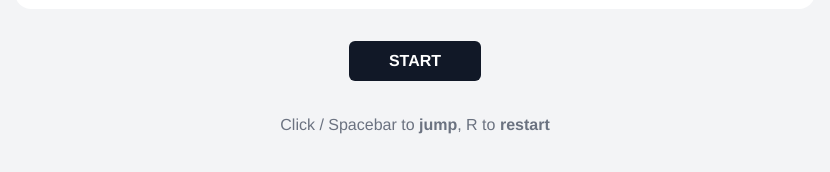
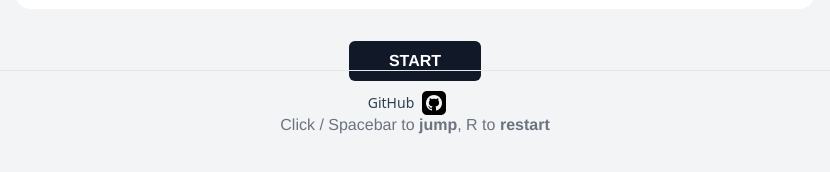
Before and after one commit to ilyapopovs/dino-game, a website built with Vite: page index.html in a window 1280 px wide. Shown: the part 666-838 px from the top of the page, without its empty margins (225-1055 px from the left). Built offline with nearby package versions, Linux system fonts and the light colour scheme; some packages are replaced by stand-ins of ours.

Commit message:
add polish

```diff
--- a/index.html
+++ b/index.html
@@ -5,9 +5,13 @@
     <link rel="icon" type="image/svg+xml" href="favicon.svg" />
     <meta name="viewport" content="width=device-width, initial-scale=1.0" />
     <title>Dino Game</title>
+    <meta
+      name="description"
+      content="Simplified clone of the Chrome's Dino Game, no libraries"
+    />
   </head>
-  <body class="bg-gray-100">
-    <div class="container">
+  <body>
+    <main class="container">
       <div class="flex justify-between px-4 pb-2 text-2xl font-bold">
         <div>High 🏆 <span id="high-score">0</span></div>
         <div><span id="score">0</span> ⏱ Score</div>
@@ -28,7 +32,30 @@
         Click / Spacebar to <strong>jump</strong>, R to
         <strong>restart</strong>
       </div>
-    </div>
+    </main>
+    <footer class="absolute bottom-0 w-full h-16 border-t">
+      <div class="h-full flex justify-center font-sans font-normal text-sm">
+        <a
+          target="_blank"
+          class="flex items-center mr-4"
+          href="https://github.com/ilyapopovs/dino-game"
+        >
+          <span class="mr-2">GitHub</span>
+          <svg
+            class="inline logo"
+            fill="hsl(var(--color-text-primary))"
+            xmlns="http://www.w3.org/2000/svg"
+            width="24"
+            height="24"
+            viewBox="0 0 24 24"
+          >
+            <path
+              d="M19 0h-14c-2.761 0-5 2.239-5 5v14c0 2.761 2.239 5 5 5h14c2.762 0 5-2.239 5-5v-14c0-2.761-2.238-5-5-5zm-4.466 19.59c-.405.078-.534-.171-.534-.384v-2.195c0-.747-.262-1.233-.55-1.481 1.782-.198 3.654-.875 3.654-3.947 0-.874-.312-1.588-.823-2.147.082-.202.356-1.016-.079-2.117 0 0-.671-.215-2.198.82-.64-.18-1.324-.267-2.004-.271-.68.003-1.364.091-2.003.269-1.528-1.035-2.2-.82-2.2-.82-.434 1.102-.16 1.915-.077 2.118-.512.56-.824 1.273-.824 2.147 0 3.064 1.867 3.751 3.645 3.954-.229.2-.436.552-.508 1.07-.457.204-1.614.557-2.328-.666 0 0-.423-.768-1.227-.825 0 0-.78-.01-.055.487 0 0 .525.246.889 1.17 0 0 .463 1.428 2.688.944v1.489c0 .211-.129.459-.528.385-3.18-1.057-5.472-4.056-5.472-7.59 0-4.419 3.582-8 8-8s8 3.581 8 8c0 3.533-2.289 6.531-5.466 7.59z"
+            ></path>
+          </svg>
+        </a>
+      </div>
+    </footer>
     <script type="module" src="/src/main.ts"></script>
   </body>
 </html>
--- a/src/style.css
+++ b/src/style.css
@@ -4,14 +4,15 @@
 
 body {
   height: 100vh;
+  color: #2c3e50;
+  font-family: Avenir, Helvetica, Arial, sans-serif;
+  -webkit-font-smoothing: antialiased;
+  -moz-osx-font-smoothing: grayscale;
+  @apply bg-gray-100;
 }
 
 .container {
   max-width: 800px;
   margin: 0 auto;
-  color: #2c3e50;
   @apply flex flex-col align-middle py-16;
-  font-family: Avenir, Helvetica, Arial, sans-serif;
-  -webkit-font-smoothing: antialiased;
-  -moz-osx-font-smoothing: grayscale;
 }
```
Also changed, not shown: README.md.
